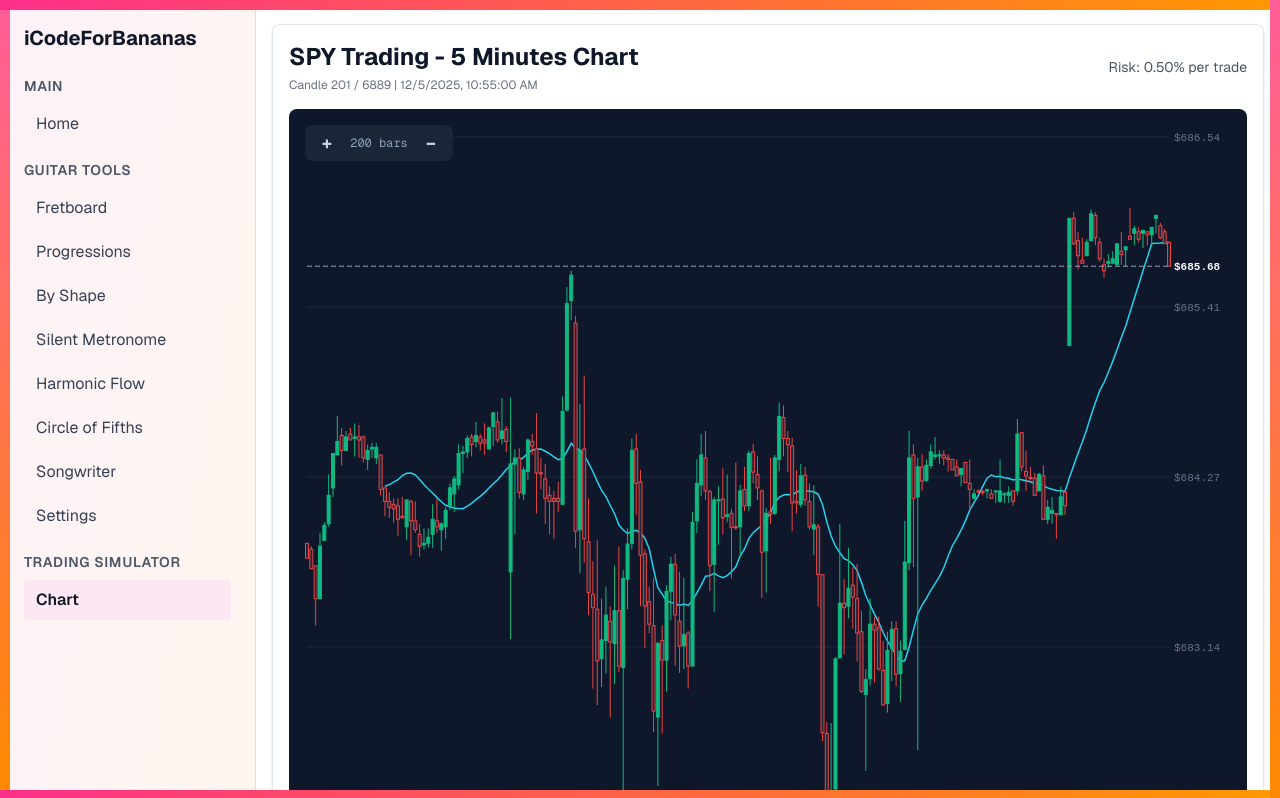
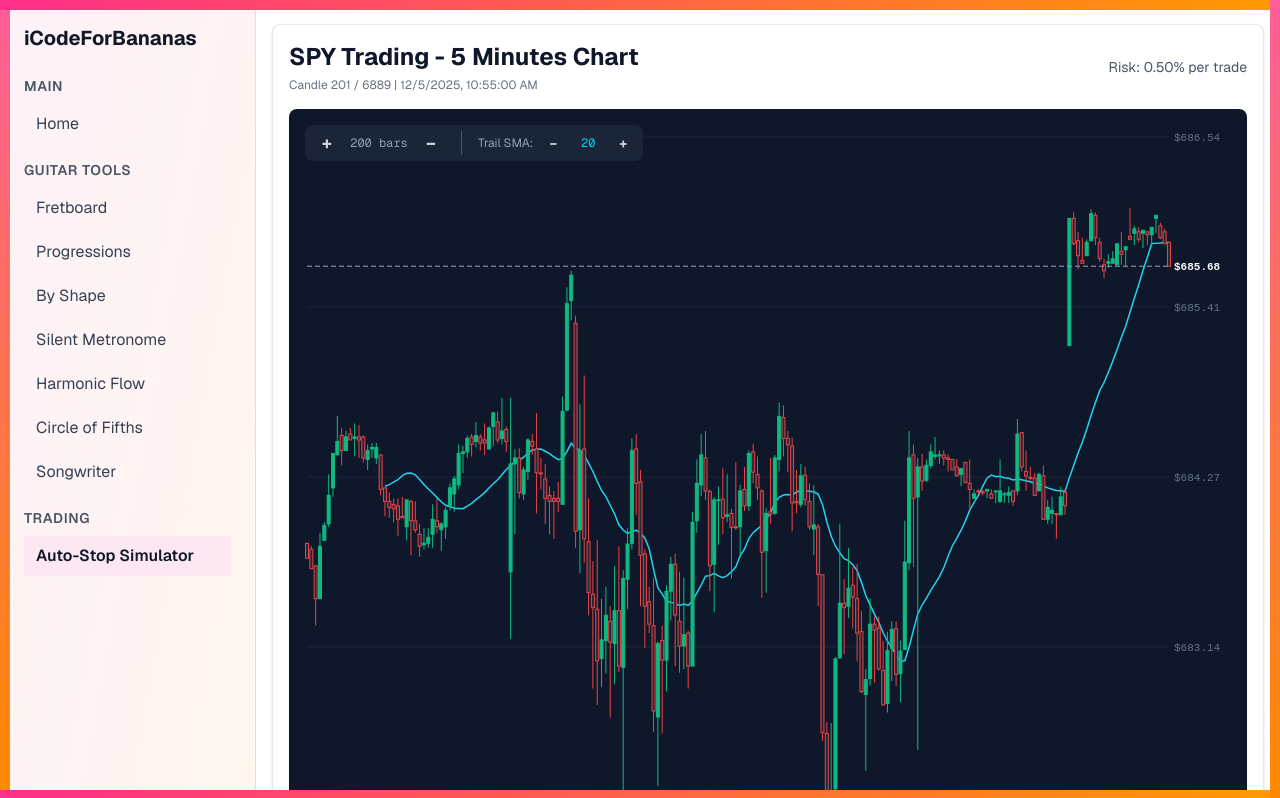
Before and after one commit to iCodeForBananas/iCodeForBananas, a Next.js app: page /trading-chart in a window 1280 px wide. Shown: the top 798 px of the page. Built offline with nearby package versions, Linux system fonts and the light colour scheme.

Commit message:
feat: implement dynamic trailstop SMA period in trading chart and API

```diff
--- a/app/components/Chart.tsx
+++ b/app/components/Chart.tsx
@@ -8,13 +8,22 @@ interface ChartProps {
   positions: Position[];
   currentPrice: number;
   visibleIndex?: number; // If provided, zoom slices from this index backwards
+  trailstopSmaPeriod: number;
+  onTrailstopSmaPeriodChange: (period: number) => void;
 }
 
 const MIN_CANDLES = 20;
 const MAX_CANDLES = 500;
 const DEFAULT_CANDLES = 200;
 
-const Chart: React.FC<ChartProps> = ({ data, positions, currentPrice, visibleIndex }) => {
+const Chart: React.FC<ChartProps> = ({
+  data,
+  positions,
+  currentPrice,
+  visibleIndex,
+  trailstopSmaPeriod,
+  onTrailstopSmaPeriodChange,
+}) => {
   const canvasRef = useRef<HTMLCanvasElement>(null);
   const containerRef = useRef<HTMLDivElement>(null);
   const [visibleCandles, setVisibleCandles] = useState(DEFAULT_CANDLES);
@@ -82,7 +91,7 @@ const Chart: React.FC<ChartProps> = ({ data, positions, currentPrice, visibleInd
 
     // Calculate price range from visible data
     const allPrices = visibleData.flatMap((d) => [d.high, d.low]);
-    const smas = visibleData.flatMap((d) => [d.sma20]).filter((v): v is number => v !== undefined && v > 0);
+    const smas = visibleData.flatMap((d) => [d.trailstopSma]).filter((v): v is number => v !== undefined && v > 0);
     const allValues = [...allPrices, ...smas, currentPrice].filter((v) => v > 0);
 
     const minPrice = Math.min(...allValues);
@@ -116,7 +125,7 @@ const Chart: React.FC<ChartProps> = ({ data, positions, currentPrice, visibleInd
       ctx.fillText(`$${price.toFixed(2)}`, width - padding.right + 5, y + 4);
     }
 
-    // Draw SMA20 (cyan or red if position open)
+    // Draw Trailstop SMA (cyan or red if position open)
     let started = false;
     const hasOpenPosition = positions.some((p) => p.status === "open");
     ctx.strokeStyle = hasOpenPosition ? "#ef4444" : "#22d3ee";
@@ -124,9 +133,9 @@ const Chart: React.FC<ChartProps> = ({ data, positions, currentPrice, visibleInd
     ctx.beginPath();
     started = false;
     visibleData.forEach((candle, i) => {
-      if (candle.sma20) {
+      if (candle.trailstopSma) {
         const x = xScale(i);
-        const y = yScale(candle.sma20);
+        const y = yScale(candle.trailstopSma);
         if (!started) {
           ctx.moveTo(x, y);
           started = true;
@@ -229,7 +238,8 @@ const Chart: React.FC<ChartProps> = ({ data, positions, currentPrice, visibleInd
   return (
     <div ref={containerRef} className='w-full h-full relative'>
       <canvas ref={canvasRef} className='w-full h-full' />
-      <div className='absolute top-2 left-2 flex items-center gap-2 bg-slate-800/80 rounded-lg px-2 py-1 z-10 pointer-events-auto'>
+      <div className='absolute top-2 left-2 flex items-center gap-4 bg-slate-800/80 rounded-lg px-2 py-1 z-10 pointer-events-auto'>
+        <div className='flex items-center gap-2'>
           <button
             type='button'
             onClick={zoomIn}
@@ -250,6 +260,27 @@ const Chart: React.FC<ChartProps> = ({ data, positions, currentPrice, visibleInd
             −
           </button>
         </div>
+        <div className='flex items-center gap-2 border-l border-slate-600 pl-4'>
+          <span className='text-slate-400 text-xs'>Trail SMA:</span>
+          <button
+            type='button'
+            onClick={() => onTrailstopSmaPeriodChange(Math.max(5, trailstopSmaPeriod - 5))}
+            className='w-6 h-6 flex items-center justify-center text-slate-300 hover:text-white hover:bg-slate-700 rounded transition-colors text-sm font-bold'
+            title='Decrease SMA period'
+          >
+            −
+          </button>
+          <span className='text-cyan-400 text-xs font-mono min-w-[30px] text-center'>{trailstopSmaPeriod}</span>
+          <button
+            type='button'
+            onClick={() => onTrailstopSmaPeriodChange(Math.min(200, trailstopSmaPeriod + 5))}
+            className='w-6 h-6 flex items-center justify-center text-slate-300 hover:text-white hover:bg-slate-700 rounded transition-colors text-sm font-bold'
+            title='Increase SMA period'
+          >
+            +
+          </button>
+        </div>
+      </div>
     </div>
   );
 };
--- a/app/components/Sidebar.tsx
+++ b/app/components/Sidebar.tsx
@@ -84,19 +84,11 @@ export default function Sidebar() {
             >
               Songwriter
             </Link>
-            <Link
-              href='/settings'
-              className={`px-3 py-2 rounded hover:bg-pink-100 hover:text-gray-900 transition-colors ${
-                pathname === "/settings" ? "bg-pink-100 text-gray-900 font-semibold" : "text-gray-700"
-              }`}
-            >
-              Settings
-            </Link>
           </div>
         </div>
 
         <div>
-          <h3 className='text-sm font-semibold text-gray-600 mb-2 uppercase tracking-wider'>Trading simulator</h3>
+          <h3 className='text-sm font-semibold text-gray-600 mb-2 uppercase tracking-wider'>Trading</h3>
           <div className='flex flex-col gap-1'>
             <Link
               href='/trading-chart'
@@ -104,7 +96,7 @@ export default function Sidebar() {
                 pathname === "/trading-chart" ? "bg-pink-100 text-gray-900 font-semibold" : "text-gray-700"
               }`}
             >
-              Chart
+              Auto-Stop Simulator
             </Link>
           </div>
         </div>
--- a/app/trading-chart/page.tsx
+++ b/app/trading-chart/page.tsx
@@ -26,6 +26,7 @@ export default function TradingChartPage() {
   const [isLoading, setIsLoading] = useState<boolean>(true);
   const [error, setError] = useState<string | null>(null);
   const [timeframe, setTimeframe] = useState<string>("5m");
+  const [trailstopSmaPeriod, setTrailstopSmaPeriod] = useState<number>(20);
 
   const playIntervalRef = useRef<NodeJS.Timeout | null>(null);
 
@@ -41,7 +42,7 @@ export default function TradingChartPage() {
         setIsPlaying(false);
         setPositions([]);
 
-        const response = await fetch(`/api/spy-data?timeframe=${timeframe}`);
+        const response = await fetch(`/api/spy-data?timeframe=${timeframe}&smaPeriod=${trailstopSmaPeriod}`);
         const result = await response.json();
 
         if (!result.success || !result.data || result.data.length === 0) {
@@ -61,7 +62,7 @@ export default function TradingChartPage() {
     }
 
     loadData();
-  }, [timeframe]);
+  }, [timeframe, trailstopSmaPeriod]);
 
   // Handle play/pause
   useEffect(() => {
@@ -90,7 +91,7 @@ export default function TradingChartPage() {
     if (allData.length === 0 || visibleIndex >= allData.length) return;
 
     const currentCandle = allData[visibleIndex];
-    if (!currentCandle.sma20) return;
+    if (!currentCandle.trailstopSma) return;
 
     setPositions((prev) => {
       let pnlToAdd = 0;
@@ -98,8 +99,8 @@ export default function TradingChartPage() {
         if (pos.status !== "open") return pos;
 
         const shouldClose =
-          (pos.side === PositionSide.LONG && currentCandle.close < currentCandle.sma20!) ||
-          (pos.side === PositionSide.SHORT && currentCandle.close > currentCandle.sma20!);
+          (pos.side === PositionSide.LONG && currentCandle.close < currentCandle.trailstopSma!) ||
+          (pos.side === PositionSide.SHORT && currentCandle.close > currentCandle.trailstopSma!);
 
         if (shouldClose) {
           const exitPrice = currentCandle.close;
@@ -144,17 +145,17 @@ export default function TradingChartPage() {
     setPositions([]);
   };
 
-  const calculatePositionSize = (entryPrice: number, sma20: number): number => {
+  const calculatePositionSize = (entryPrice: number, trailstopSma: number): number => {
     const riskAmount = account.balance * account.riskPercentage;
-    const riskPerShare = Math.abs(entryPrice - sma20);
+    const riskPerShare = Math.abs(entryPrice - trailstopSma);
     if (riskPerShare === 0) return 0;
     return Math.floor(riskAmount / riskPerShare);
   };
 
   const openPosition = (side: PositionSide) => {
     const currentCandle = allData[visibleIndex];
-    if (!currentCandle?.sma20) {
-      alert("SMA20 not available yet.");
+    if (!currentCandle?.trailstopSma) {
+      alert("Trailstop SMA not available yet.");
       return;
     }
 
@@ -162,7 +163,7 @@ export default function TradingChartPage() {
     flattenAllPositions();
 
     const entryPrice = currentPrice;
-    const size = calculatePositionSize(entryPrice, currentCandle.sma20);
+    const size = calculatePositionSize(entryPrice, currentCandle.trailstopSma);
 
     if (size === 0) {
       alert("Position size is too small.");
@@ -175,7 +176,7 @@ export default function TradingChartPage() {
       entryPrice,
       size,
       entryTime: Date.now(),
-      stopLoss: currentCandle.sma20,
+      stopLoss: currentCandle.trailstopSma,
       status: "open",
     };
 
@@ -211,6 +212,32 @@ export default function TradingChartPage() {
     return sum + unrealizedPnL;
   }, 0);
   const accountValue = account.balance + totalPnL;
+
+  // Handle Enter key for quick trade entry/exit
+  useEffect(() => {
+    const handleKeyDown = (e: KeyboardEvent) => {
+      if (e.key === "Enter" && !isLoading) {
+        e.preventDefault();
+        const currentCandle = allData[visibleIndex];
+        if (!currentCandle?.trailstopSma) return;
+
+        if (openPositions.length > 0) {
+          // Flatten existing position
+          flattenAllPositions();
+        } else {
+          // Open new position based on price vs trailstop SMA
+          if (currentPrice > currentCandle.trailstopSma) {
+            openPosition(PositionSide.LONG);
+          } else if (currentPrice < currentCandle.trailstopSma) {
+            openPosition(PositionSide.SHORT);
+          }
+        }
+      }
+    };
+
+    window.addEventListener("keydown", handleKeyDown);
+    return () => window.removeEventListener("keydown", handleKeyDown);
+  }, [allData, visibleIndex, currentPrice, openPositions.length, isLoading]);
 
   if (isLoading) {
     return (
@@ -261,7 +288,6 @@ export default function TradingChartPage() {
 
   return (
     <div className='flex flex-col flex-1'>
-      <Navigation />
       <main className='px-4 py-6 flex-1'>
         <div className='w-full lg:mx-auto'>
           <div className='rounded-lg border border-border bg-white p-4 shadow-sm'>
@@ -286,7 +312,14 @@ export default function TradingChartPage() {
             {/* Chart */}
             <div className='bg-slate-900 rounded-lg p-2 mb-4'>
               <div className='h-[900px]'>
-                <Chart data={allData} positions={positions} currentPrice={currentPrice} visibleIndex={visibleIndex} />
+                <Chart
+                  data={allData}
+                  positions={positions}
+                  currentPrice={currentPrice}
+                  visibleIndex={visibleIndex}
+                  trailstopSmaPeriod={trailstopSmaPeriod}
+                  onTrailstopSmaPeriodChange={setTrailstopSmaPeriod}
+                />
               </div>
             </div>
 
@@ -329,14 +362,16 @@ export default function TradingChartPage() {
 
                 <button
                   onClick={() => openPosition(PositionSide.LONG)}
-                  disabled={openPositions.length > 0}
+                  disabled={openPositions.length > 0 || currentPrice < (allData[visibleIndex]?.trailstopSma ?? 0)}
                   className='px-6 py-2 bg-green-600 text-white font-semibold rounded-md hover:bg-green-700 disabled:bg-gray-300 disabled:cursor-not-allowed transition-colors'
                 >
                   GO LONG
                 </button>
                 <button
                   onClick={() => openPosition(PositionSide.SHORT)}
-                  disabled={openPositions.length > 0}
+                  disabled={
+                    openPositions.length > 0 || currentPrice > (allData[visibleIndex]?.trailstopSma ?? Infinity)
+                  }
                   className='px-6 py-2 bg-red-600 text-white font-semibold rounded-md hover:bg-red-700 disabled:bg-gray-300 disabled:cursor-not-allowed transition-colors'
                 >
                   GO SHORT
@@ -422,7 +457,7 @@ export default function TradingChartPage() {
               <div className='mt-4 bg-slate-50 rounded-lg p-4 border border-border'>
                 <h2 className='text-lg font-semibold mb-3'>Open Position</h2>
                 {openPositions.map((pos) => {
-                  const currentSma20 = allData[visibleIndex]?.sma20 || pos.stopLoss || 0;
+                  const currentTrailstopSma = allData[visibleIndex]?.trailstopSma || pos.stopLoss || 0;
                   return (
                     <div key={pos.id} className='grid grid-cols-5 gap-4 text-sm'>
                       <div>
@@ -442,13 +477,13 @@ export default function TradingChartPage() {
                         <span className='ml-2 font-semibold'>${pos.entryPrice.toFixed(2)}</span>
                       </div>
                       <div>
-                        <span className='text-gray-600'>SMA20 (Stop):</span>
-                        <span className='ml-2 font-semibold text-red-600'>${currentSma20.toFixed(2)}</span>
+                        <span className='text-gray-600'>Trail SMA (Stop):</span>
+                        <span className='ml-2 font-semibold text-red-600'>${currentTrailstopSma.toFixed(2)}</span>
                       </div>
                       <div>
                         <span className='text-gray-600'>Risk:</span>
                         <span className='ml-2 font-semibold'>
-                          ${(Math.abs(pos.entryPrice - currentSma20) * pos.size).toFixed(2)}
+                          ${(Math.abs(pos.entryPrice - currentTrailstopSma) * pos.size).toFixed(2)}
                         </span>
                       </div>
                     </div>
--- a/app/types.ts
+++ b/app/types.ts
@@ -6,8 +6,7 @@ export interface PricePoint {
   high: number;
   low: number;
   close: number;
-  sma20?: number;
-  sma200?: number;
+  trailstopSma?: number;
 }
 
 export enum PositionSide {
```
Also changed, not shown: app/api/spy-data/route.ts (+7 -2 lines), app/lib/yahooFinance.ts (+6 -12 lines). Lines whose indentation alone changed are shown as unchanged.
